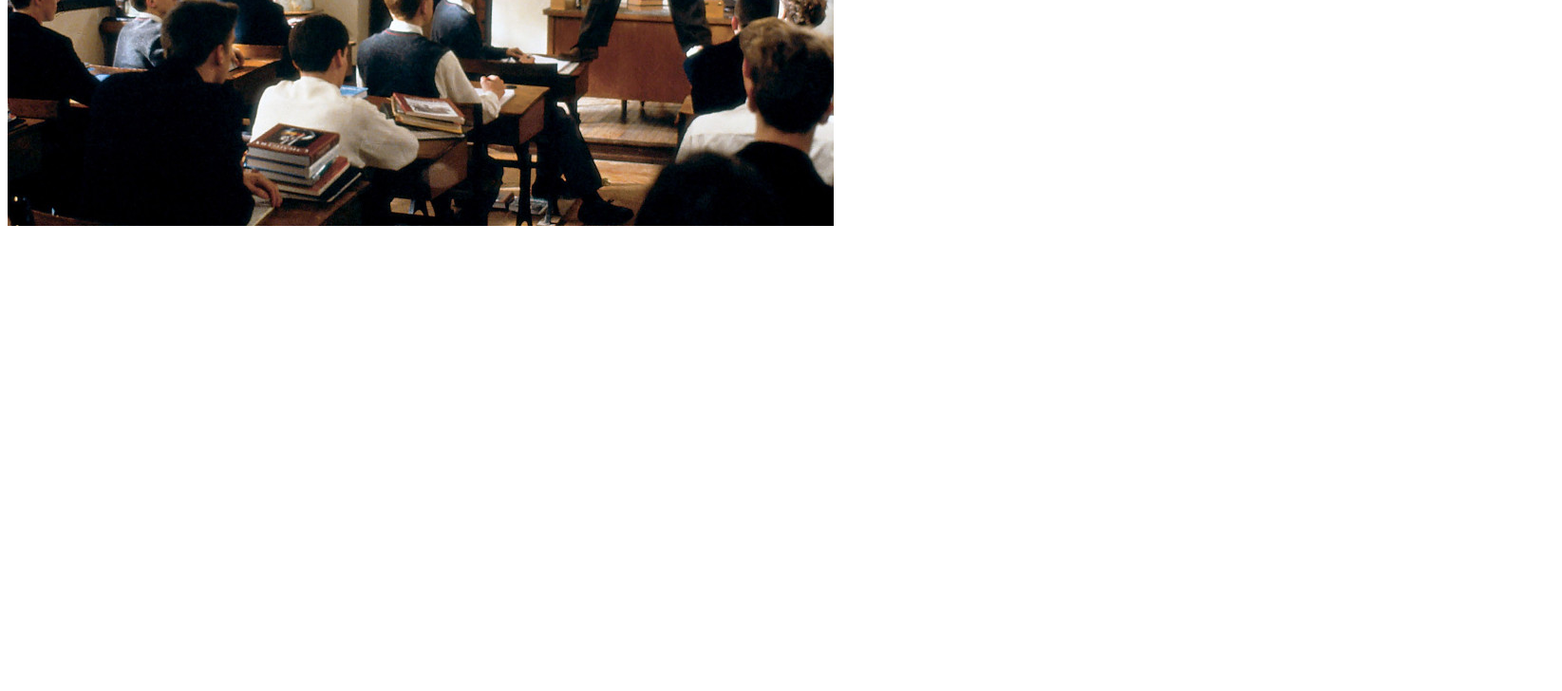
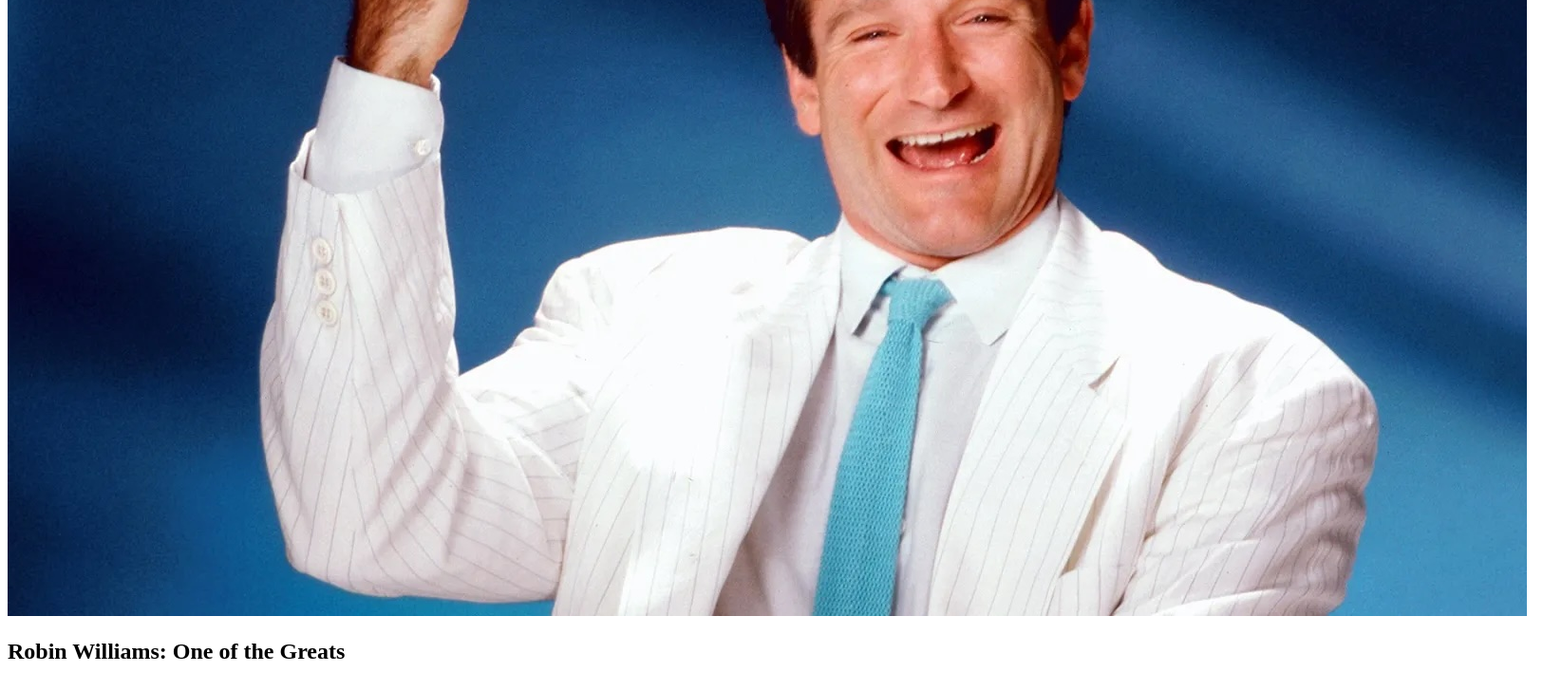
Before and after one commit to cjulia-5/topic-page-assignment, a plain HTML site: page index.html in a window 1280 px wide. Shown: the part 259-987 px from the top of the page at 95% size, 1645 px wide, since content can reach past the window. Before the commit the page ends 800 px from the top, so only its background shows below. Drawn offline with Linux system fonts and the light colour scheme.

Commit message:
change of logo photo

```diff
--- a/index.html
+++ b/index.html
@@ -10,7 +10,8 @@
     <body>
         <nav>
             <div class="logo">
-                <img src="img/dps-robinwilliams.jpg" alt="">
+                <img src="img/robin-williams-2014-obit-cover.jpeg" alt="site logo">
+                <h1>Robin Williams: One of the Greats</h1>
             </div>
             <div class="links">
                 <a href="#">One</a>
@@ -19,7 +20,5 @@
                 <a href="#">Four</a>
             </div>
         </nav>
-        <!-- add html here -->
-         <!--start-->
     </body>
 </html>
```
